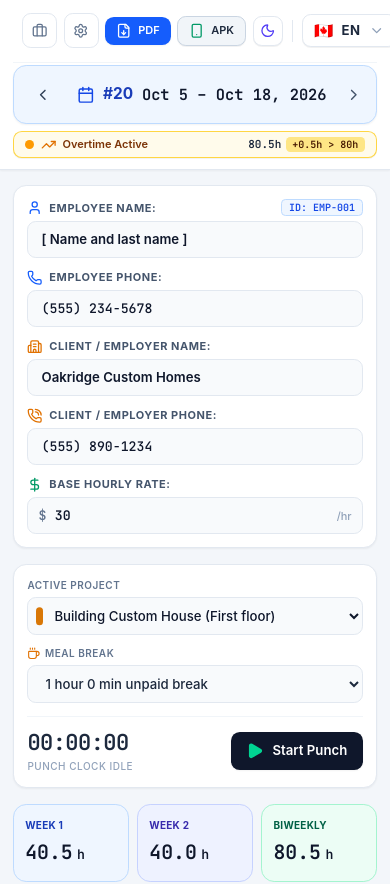
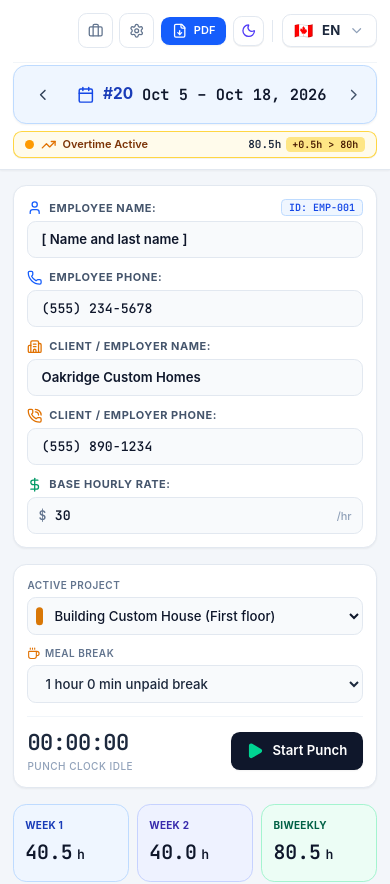
Before and after one commit to zidoune/ZA-Biweekly-Timesheet-APK-Git, a React (Vite) app: page / in a window 390 px wide. Shown: the top 884 px of the page. Built offline with nearby package versions, Linux system fonts and the light colour scheme.

Commit message:
Remove Mobile & APK button from top header

```diff
--- a/src/components/Header.tsx
+++ b/src/components/Header.tsx
@@ -6,7 +6,6 @@ import {
   Briefcase,
   Settings,
   TrendingUp,
-  Smartphone,
 } from 'lucide-react';
 import { BiweeklyPeriod, TimesheetProfile } from '../types/timesheet';
 import { useLanguage } from '../context/LanguageContext';
@@ -177,18 +176,6 @@ export const Header: React.FC<HeaderProps> = ({
               <span className="sm:hidden text-[11px]">PDF</span>
             </button>
 
-            <button
-              type="button"
-              onClick={onOpenApkModal}
-              className="inline-flex items-center gap-1.5 px-2.5 sm:px-3 py-1.5 sm:py-2 text-xs font-semibold text-slate-800 dark:text-slate-200 bg-slate-100 dark:bg-slate-800 border border-slate-300 dark:border-slate-700 hover:bg-slate-200 dark:hover:bg-slate-700 hover:text-slate-950 dark:hover:text-white rounded-lg shadow-2xs transition-colors shrink-0"
-              title={t.mobileAppBtn}
-              aria-label={t.mobileAppBtn}
-            >
-              <Smartphone className="w-3.5 h-3.5 sm:w-4 sm:h-4 text-emerald-600 dark:text-emerald-400" />
-              <span className="hidden sm:inline">{t.mobileAppBtn}</span>
-              <span className="sm:hidden text-[11px]">APK</span>
-            </button>
-
             {/* Theme switcher toggle */}
             <ThemeSwitcher />
 
```
